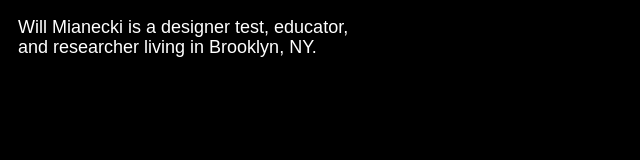
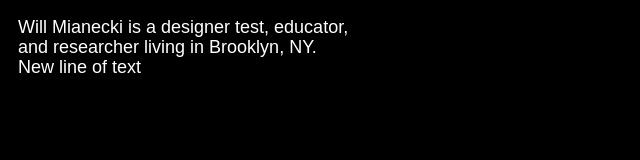
Before and after one commit to wmianecki/Portfolio-Site-01, a plain HTML site: page index.html in a window 1280 px wide. Shown: the whole page, without its empty margins (0-640 px from the left). Drawn offline with Linux system fonts and the light colour scheme.

Commit message:
Update index.html

```diff
--- a/index.html
+++ b/index.html
@@ -10,7 +10,7 @@
 <body>
 
   <h1>Will Mianecki is a designer test, educator,<br> and researcher living in Brooklyn, NY. <br>
-
+New line of text
 
 
 <h2></h2>
```
